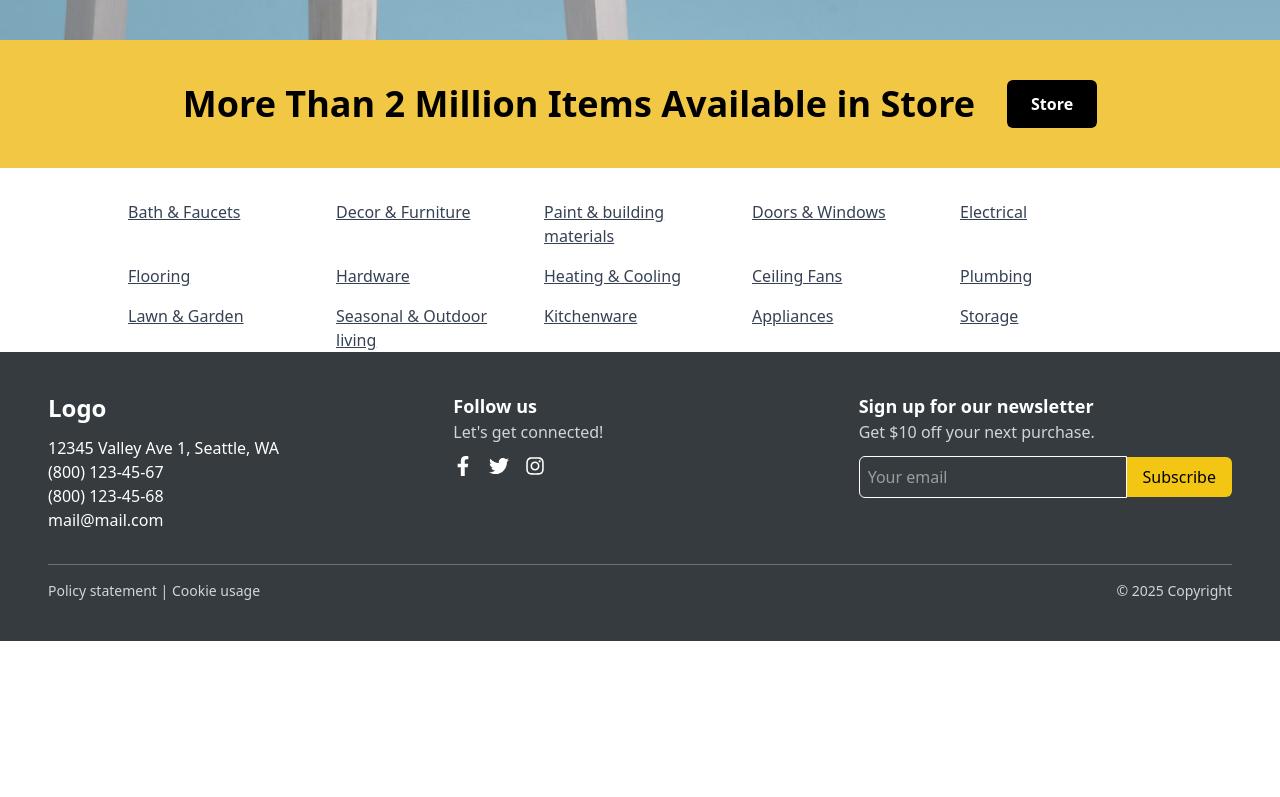
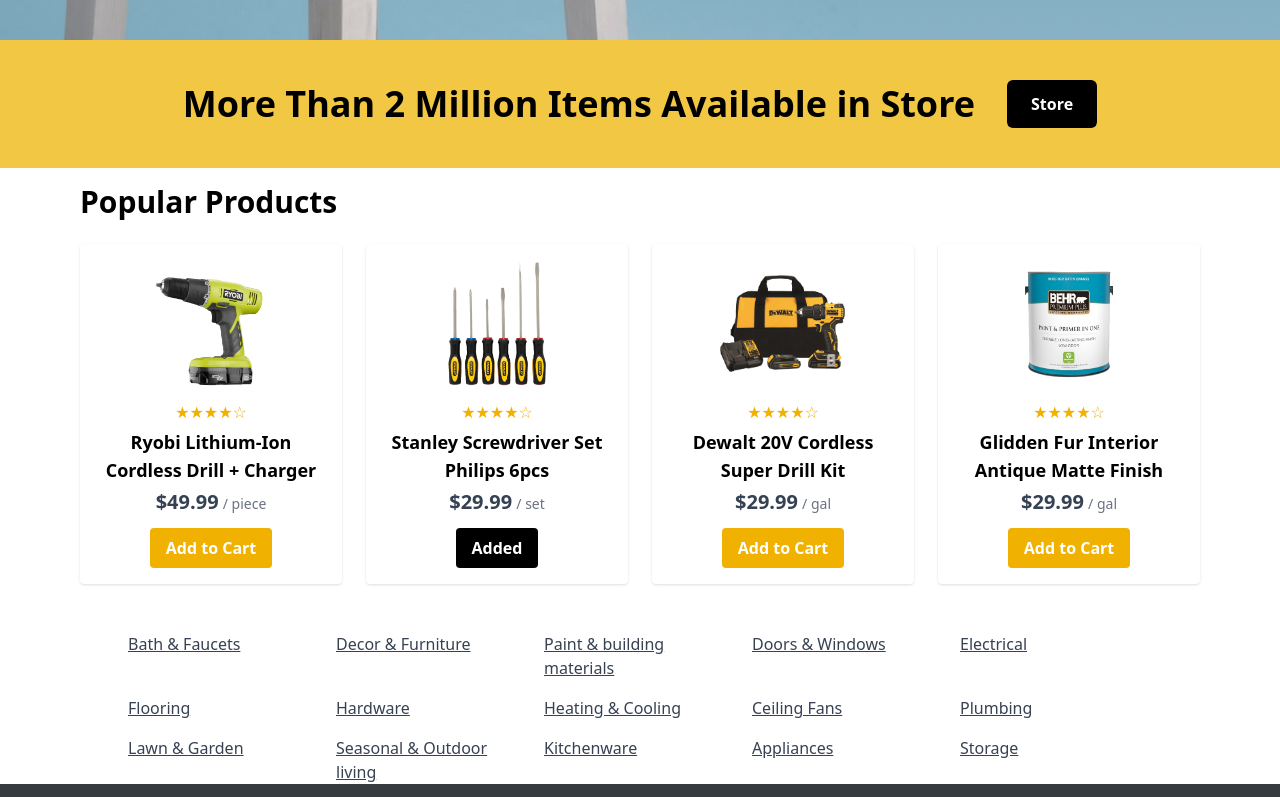
Before and after one commit to in43sh/homebuzz-frontend, a React (Vite) app: page / in a window 1280 px wide. Shown: the part 638-1435 px from the top of the page. Before the commit the page ends 1279 px from the top, so only its background shows below. Built offline with nearby package versions, Linux system fonts and the light colour scheme.

Commit message:
feat: add PopularProducts component to Home page

```diff
--- /dev/null
+++ b/src/components/PopularProducts.tsx
@@ -0,0 +1,111 @@
+import React from 'react';
+import drill from '../assets/images/products/drill.png';
+import paint from '../assets/images/products/paint.png';
+import screwdrivers from '../assets/images/products/screwdrivers.png';
+import toolkit from '../assets/images/products/toolkit.png';
+
+interface Product {
+  id: number;
+  name: string;
+  image: string;
+  price: string;
+  unit: string;
+  rating: number;
+  buttonText: string;
+  buttonStyle: string;
+}
+
+const popularProducts: Product[] = [
+  {
+    id: 1,
+    name: 'Ryobi Lithium-Ion Cordless Drill + Charger',
+    image: drill,
+    price: '49.99',
+    unit: '/ piece',
+    rating: 4,
+    buttonText: 'Add to Cart',
+    buttonStyle: 'bg-yellow-500 hover:bg-yellow-600 text-white',
+  },
+  {
+    id: 2,
+    name: 'Stanley Screwdriver Set Philips 6pcs',
+    image: screwdrivers,
+    price: '29.99',
+    unit: '/ set',
+    rating: 4,
+    buttonText: 'Added',
+    buttonStyle: 'bg-black text-white cursor-not-allowed',
+  },
+  {
+    id: 3,
+    name: 'Dewalt 20V Cordless Super Drill Kit',
+    image: toolkit,
+    price: '29.99',
+    unit: '/ gal',
+    rating: 4,
+    buttonText: 'Add to Cart',
+    buttonStyle: 'bg-yellow-500 hover:bg-yellow-600 text-white',
+  },
+  {
+    id: 4,
+    name: 'Glidden Fur Interior Antique Matte Finish',
+    image: paint,
+    price: '29.99',
+    unit: '/ gal',
+    rating: 4,
+    buttonText: 'Add to Cart',
+    buttonStyle: 'bg-yellow-500 hover:bg-yellow-600 text-white',
+  },
+];
+
+interface ProductCardProps {
+  product: Product;
+}
+
+const ProductCard: React.FC<ProductCardProps> = ({ product }) => {
+  // Create a simple star rating by repeating '★'
+  const stars = '★'.repeat(product.rating);
+  const emptyStars = '☆'.repeat(5 - product.rating); // for a 5-star system
+
+  return (
+    <div className="flex flex-col items-center rounded bg-white p-4 shadow">
+      <img
+        src={product.image}
+        alt={product.name}
+        className="mb-3 h-32 w-32 object-cover"
+      />
+      <div className="mb-1 text-yellow-500">
+        <span>
+          {stars}
+          {emptyStars}
+        </span>
+      </div>
+      <h3 className="mb-1 text-center text-lg font-semibold">{product.name}</h3>
+      <p className="mb-3 text-gray-700">
+        <span className="text-xl font-bold">${product.price}</span>{' '}
+        <span className="text-sm text-gray-500">{product.unit}</span>
+      </p>
+      <button
+        className={`rounded px-4 py-2 font-semibold transition-colors focus:outline-none ${product.buttonStyle}`}
+        disabled={product.buttonText === 'Added'}
+      >
+        {product.buttonText}
+      </button>
+    </div>
+  );
+};
+
+const PopularProducts: React.FC = () => {
+  return (
+    <div className="mx-auto max-w-6xl p-4">
+      <h2 className="mb-6 text-3xl font-bold">Popular Products</h2>
+      <div className="grid grid-cols-1 gap-6 sm:grid-cols-2 md:grid-cols-3 lg:grid-cols-4">
+        {popularProducts.map((product) => (
+          <ProductCard key={product.id} product={product} />
+        ))}
+      </div>
+    </div>
+  );
+};
+
+export default PopularProducts;
--- a/src/pages/Home.tsx
+++ b/src/pages/Home.tsx
@@ -2,6 +2,7 @@
 import Hero from '../components/Hero';
 import TwoMillionItemsBanner from '../components/banners/TwoMillionItemsBanner';
 import CategoriesList from '../components/CategoriesList';
+import PopularProducts from '../components/PopularProducts';
 
 const Home = () => {
   return (
@@ -9,6 +10,7 @@
       <NavigationBar />
       <Hero />
       <TwoMillionItemsBanner />
+      <PopularProducts />
       <CategoriesList />
     </>
   );
```
